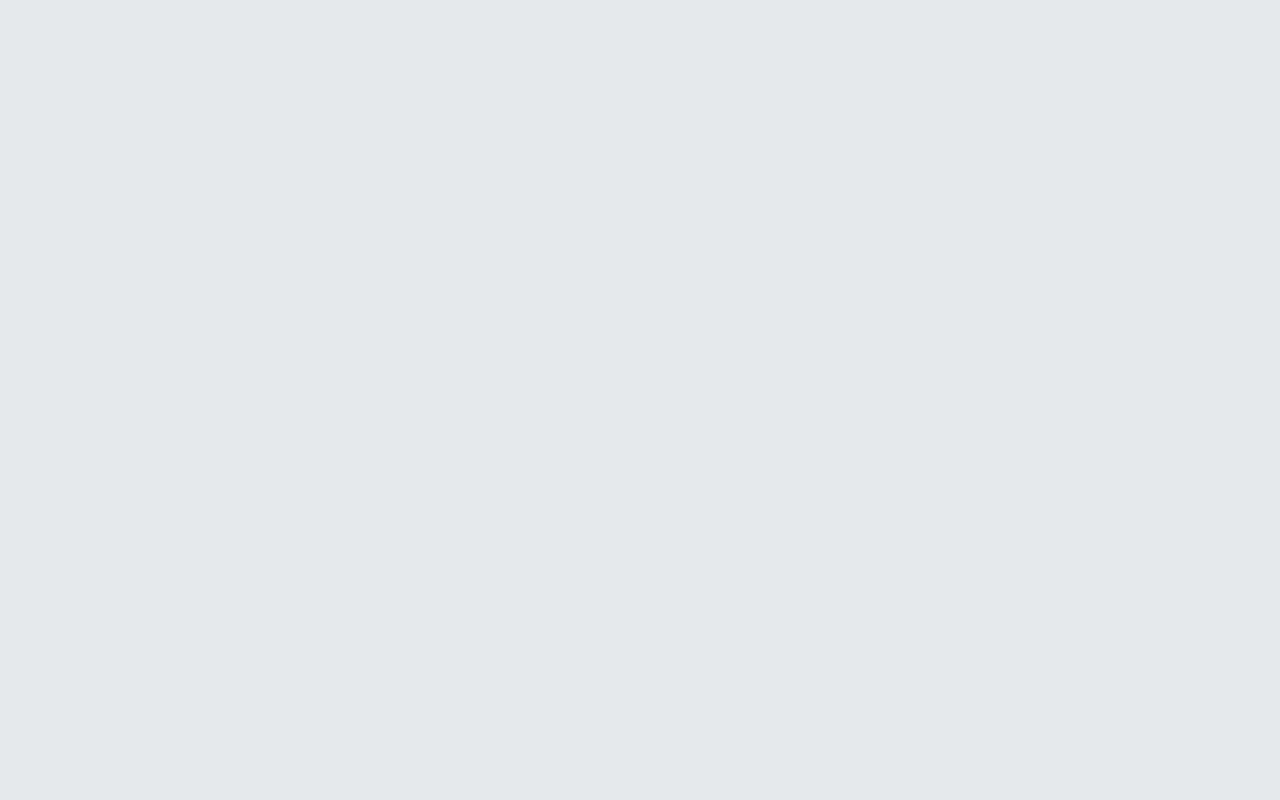
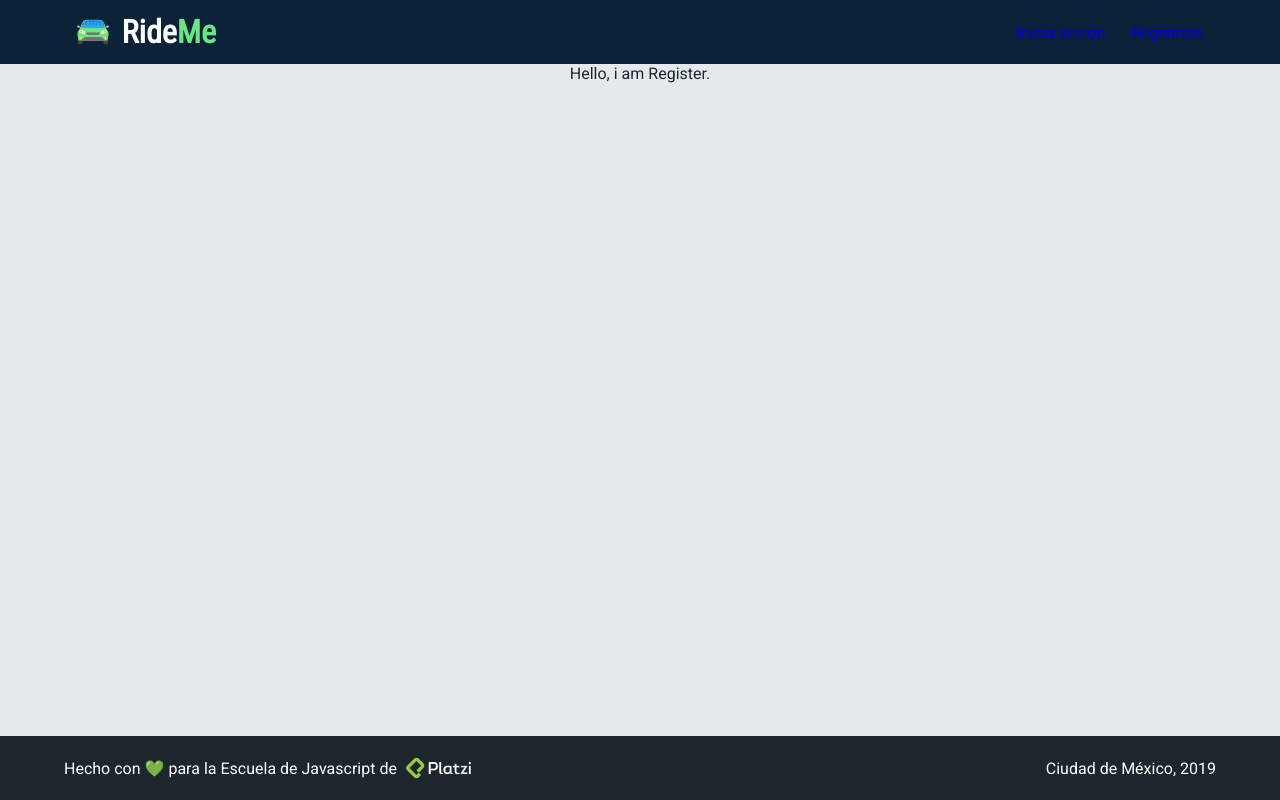
Before and after one commit to luisflorescode/RideMe, a React app: page /register in a window 1280 px wide. Built offline with nearby package versions, Linux system fonts and the light colour scheme.

Commit message:
Add Register container

```diff
--- a/src/App.jsx
+++ b/src/App.jsx
@@ -2,11 +2,13 @@ import React from 'react';
 import { BrowserRouter, Switch, Route } from 'react-router-dom';
 import Landing from './containers/Landing';
 import Login from './containers/Login';
+import Register from './containers/Register';
 import './assets/styles/App.scss';
 
 const App = () => (
   <BrowserRouter>
     <Switch>
+      <Route exact path='/register' component={Register} />
       <Route exact path='/login' component={Login} />
       <Route exact path='/' component={Landing} />
     </Switch>
--- a/src/components/Header.jsx
+++ b/src/components/Header.jsx
@@ -14,7 +14,7 @@ const Header = () => (
     </Link>
     <ul className='header__nav'>
       <li className='header__nav-item'><Link to='/login'>Inicia sesión</Link></li>
-      <li className='header__nav-item'><Link to='/'>Regístrate</Link></li>
+      <li className='header__nav-item'><Link to='/register'>Regístrate</Link></li>
     </ul>
   </header>
 );
--- /dev/null
+++ b/src/containers/Register.jsx
@@ -0,0 +1,10 @@
+import React from 'react';
+import Horizontal from '../layouts/Horizontal';
+
+const Register = () => (
+  <Horizontal>
+    Hello, i am Register.
+  </Horizontal>
+);
+
+export default Register;
```
